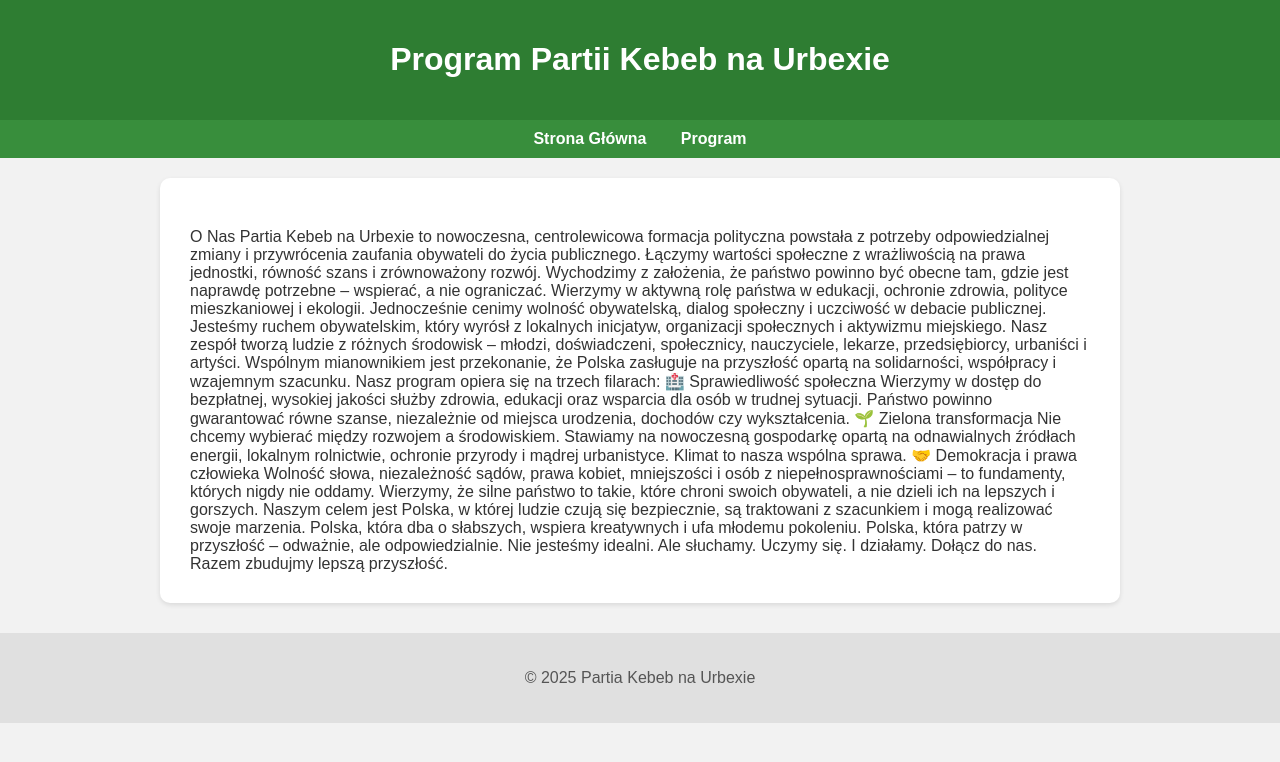
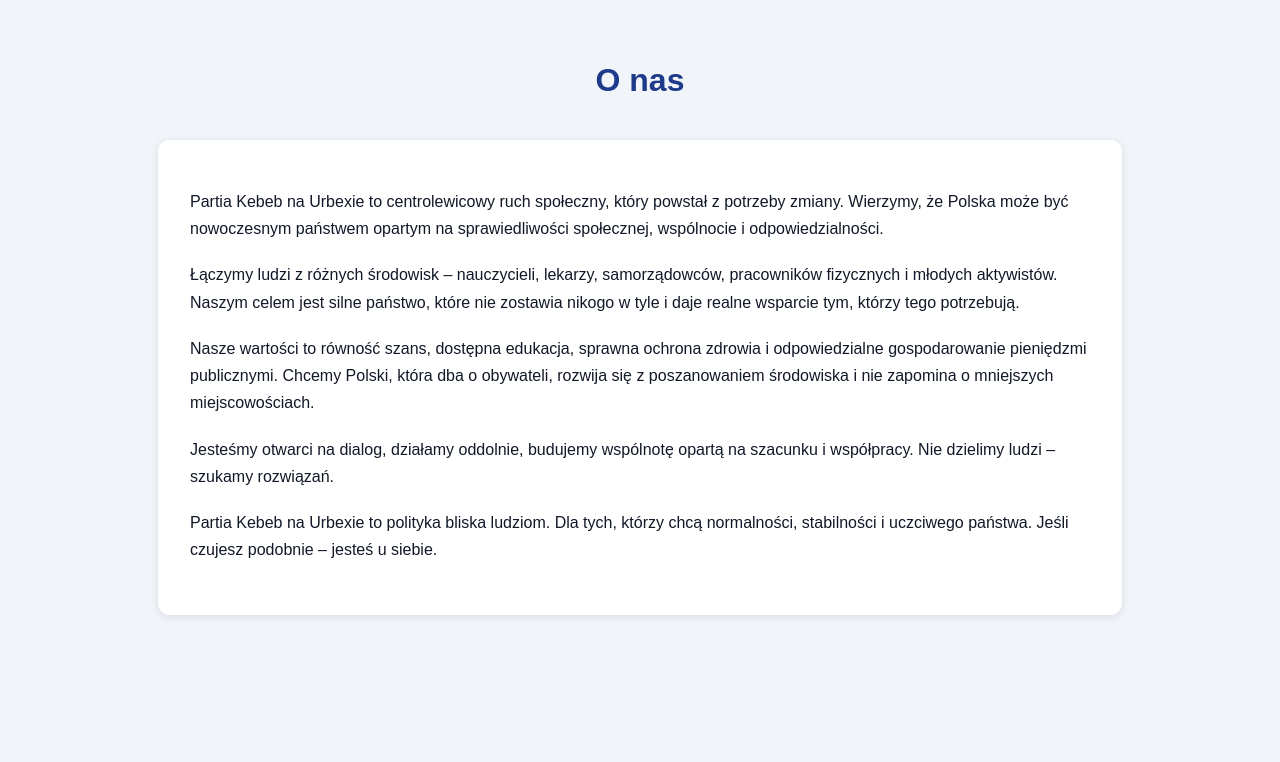
Before and after one commit to Kebab2025/strona-kebab-na-urbexie, a plain HTML site: page o_nas.html in a window 1280 px wide. Drawn offline with Linux system fonts and the light colour scheme.

Commit message:
Update o_nas.html

```diff
--- a/o_nas.html
+++ b/o_nas.html
@@ -2,104 +2,62 @@
 <html lang="pl">
 <head>
   <meta charset="UTF-8">
-  <title>O Nas - Kebeb na Urbexie</title>
+  <title>O nas – Partia Kebeb na Urbexie</title>
   <style>
     body {
+      font-family: Arial, sans-serif;
+      background-color: #f1f5f9;
+      color: #111827;
+      line-height: 1.7;
       margin: 0;
-      font-family: Arial, sans-serif;
-      background-color: #f2f2f2;
-      color: #333;
+      padding: 2em;
     }
 
-    header {
-      background-color: #2e7d32;
-      color: white;
-      padding: 20px;
+    h1 {
+      color: #1e3a8a;
       text-align: center;
+      margin-bottom: 1em;
     }
 
-    nav {
-      background-color: #388e3c;
-      text-align: center;
-      padding: 10px 0;
+    .content {
+      max-width: 900px;
+      margin: 0 auto;
+      background-color: #ffffff;
+      padding: 2em;
+      border-radius: 12px;
+      box-shadow: 0 2px 8px rgba(0,0,0,0.1);
     }
 
-    nav a {
-      color: white;
-      margin: 0 15px;
-      text-decoration: none;
-      font-weight: bold;
-    }
-
-    section {
-      padding: 30px;
-      max-width: 900px;
-      margin: auto;
-      background-color: white;
-      margin-top: 20px;
-      border-radius: 10px;
-      box-shadow: 0 2px 5px rgba(0,0,0,0.1);
-    }
-
-    ul {
-      list-style: square;
-    }
-
-    footer {
-      text-align: center;
-      padding: 20px;
-      margin-top: 30px;
-      background-color: #e0e0e0;
-      color: #555;
+    p {
+      margin-bottom: 1.2em;
     }
   </style>
 </head>
 <body>
 
-<header>
-  <h1>Program Partii Kebeb na Urbexie</h1>
-</header>
+  <h1>O nas</h1>
 
-<nav>
-  <a href="index.html">Strona Główna</a>
-  <a href="program.html">Program</a>
-</nav>
+  <div class="content">
+    <p>
+      Partia Kebeb na Urbexie to centrolewicowy ruch społeczny, który powstał z potrzeby zmiany. Wierzymy, że Polska może być nowoczesnym państwem opartym na sprawiedliwości społecznej, wspólnocie i odpowiedzialności.
+    </p>
 
-<section>
-  <h2></h2>O Nas</h2>
- Partia Kebeb na Urbexie to nowoczesna, centrolewicowa formacja polityczna powstała z potrzeby odpowiedzialnej zmiany i przywrócenia zaufania obywateli do życia publicznego. Łączymy wartości społeczne z wrażliwością na prawa jednostki, równość szans i zrównoważony rozwój.
+    <p>
+      Łączymy ludzi z różnych środowisk – nauczycieli, lekarzy, samorządowców, pracowników fizycznych i młodych aktywistów. Naszym celem jest silne państwo, które nie zostawia nikogo w tyle i daje realne wsparcie tym, którzy tego potrzebują.
+    </p>
 
-Wychodzimy z założenia, że państwo powinno być obecne tam, gdzie jest naprawdę potrzebne – wspierać, a nie ograniczać. Wierzymy w aktywną rolę państwa w edukacji, ochronie zdrowia, polityce mieszkaniowej i ekologii. Jednocześnie cenimy wolność obywatelską, dialog społeczny i uczciwość w debacie publicznej.
+    <p>
+      Nasze wartości to równość szans, dostępna edukacja, sprawna ochrona zdrowia i odpowiedzialne gospodarowanie pieniędzmi publicznymi. Chcemy Polski, która dba o obywateli, rozwija się z poszanowaniem środowiska i nie zapomina o mniejszych miejscowościach.
+    </p>
 
-Jesteśmy ruchem obywatelskim, który wyrósł z lokalnych inicjatyw, organizacji społecznych i aktywizmu miejskiego. Nasz zespół tworzą ludzie z różnych środowisk – młodzi, doświadczeni, społecznicy, nauczyciele, lekarze, przedsiębiorcy, urbaniści i artyści. Wspólnym mianownikiem jest przekonanie, że Polska zasługuje na przyszłość opartą na solidarności, współpracy i wzajemnym szacunku.
+    <p>
+      Jesteśmy otwarci na dialog, działamy oddolnie, budujemy wspólnotę opartą na szacunku i współpracy. Nie dzielimy ludzi – szukamy rozwiązań.
+    </p>
 
-Nasz program opiera się na trzech filarach:
-
-
-
-  🏥 Sprawiedliwość społeczna
-Wierzymy w dostęp do bezpłatnej, wysokiej jakości służby zdrowia, edukacji oraz wsparcia dla osób w trudnej sytuacji. Państwo powinno gwarantować równe szanse, niezależnie od miejsca urodzenia, dochodów czy wykształcenia.
-
-
-
-  🌱 Zielona transformacja
-Nie chcemy wybierać między rozwojem a środowiskiem. Stawiamy na nowoczesną gospodarkę opartą na odnawialnych źródłach energii, lokalnym rolnictwie, ochronie przyrody i mądrej urbanistyce. Klimat to nasza wspólna sprawa.
-
-
-
-  🤝 Demokracja i prawa człowieka
-Wolność słowa, niezależność sądów, prawa kobiet, mniejszości i osób z niepełnosprawnościami – to fundamenty, których nigdy nie oddamy. Wierzymy, że silne państwo to takie, które chroni swoich obywateli, a nie dzieli ich na lepszych i gorszych.
-
-Naszym celem jest Polska, w której ludzie czują się bezpiecznie, są traktowani z szacunkiem i mogą realizować swoje marzenia. Polska, która dba o słabszych, wspiera kreatywnych i ufa młodemu pokoleniu. Polska, która patrzy w przyszłość – odważnie, ale odpowiedzialnie.
-
-Nie jesteśmy idealni. Ale słuchamy. Uczymy się. I działamy.
-
-Dołącz do nas. Razem zbudujmy lepszą przyszłość.
-</section>
-
-<footer>
-  <p>&copy; 2025 Partia Kebeb na Urbexie</p>
-</footer>
+    <p>
+      Partia Kebeb na Urbexie to polityka bliska ludziom. Dla tych, którzy chcą normalności, stabilności i uczciwego państwa. Jeśli czujesz podobnie – jesteś u siebie.
+    </p>
+  </div>
 
 </body>
 </html>
```
